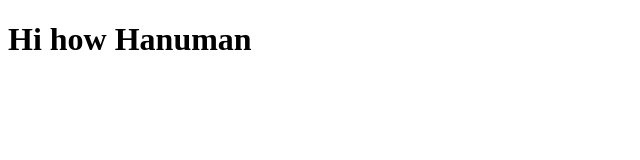
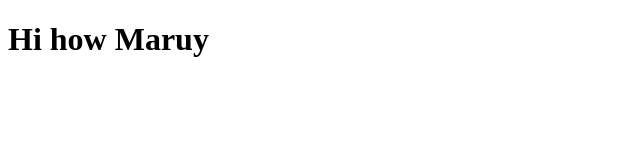
Before and after one commit to Aravind174-cell/sampleRepo, a React (Create React App) app: page / in a window 1280 px wide. Shown: the top 160 px of the page, without its empty margins (0-640 px from the left). Built offline with nearby package versions, Linux system fonts and the light colour scheme.

Commit message:
3rd commit

```diff
--- a/src/App.js
+++ b/src/App.js
@@ -3,7 +3,7 @@ import React from 'react'
 const App = () => {
   return (
     <div>
-      <h1> Hi how Hanuman</h1>
+      <h1> Hi how Maruy</h1>
     </div>
   )
 }
```
